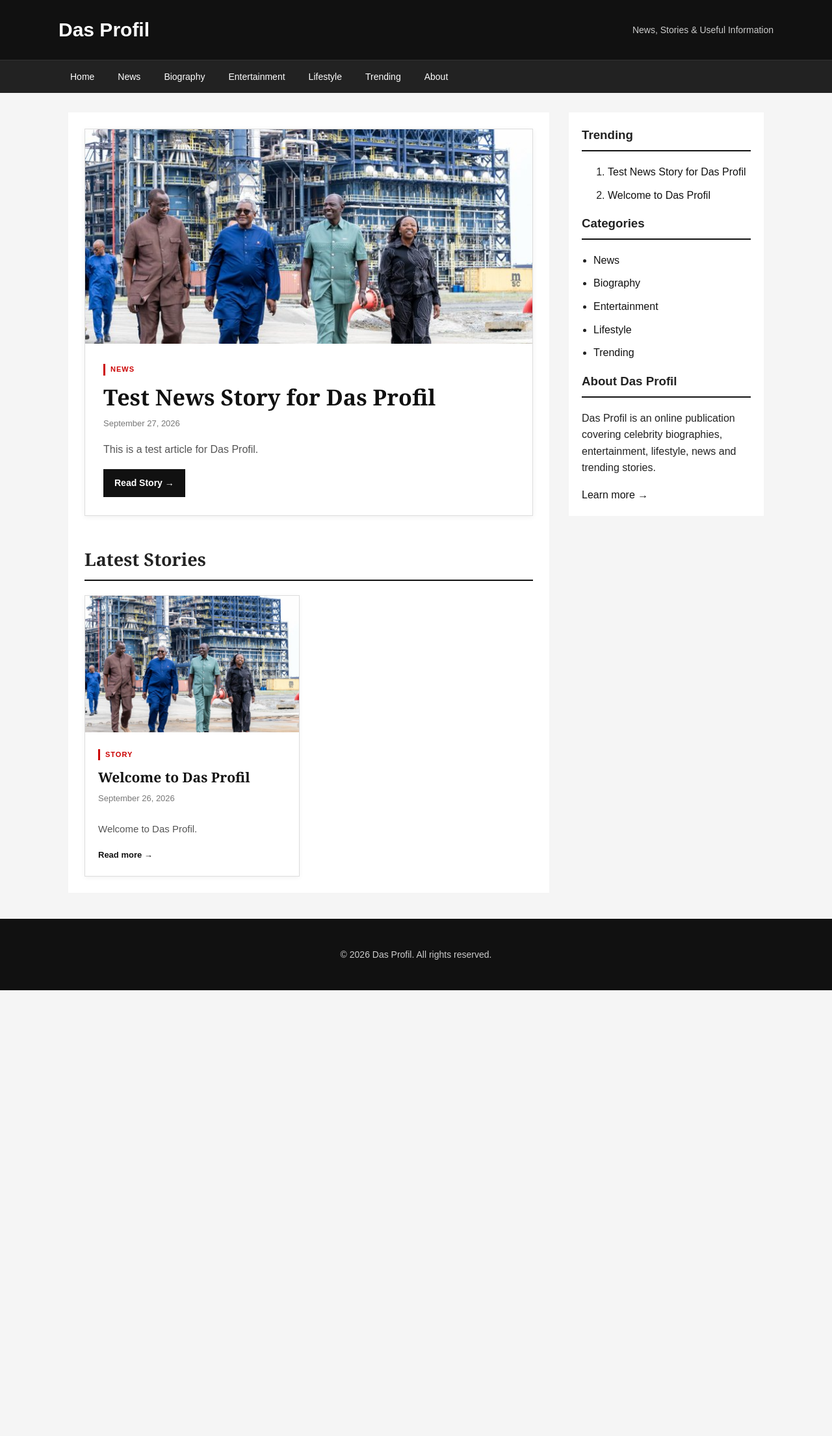
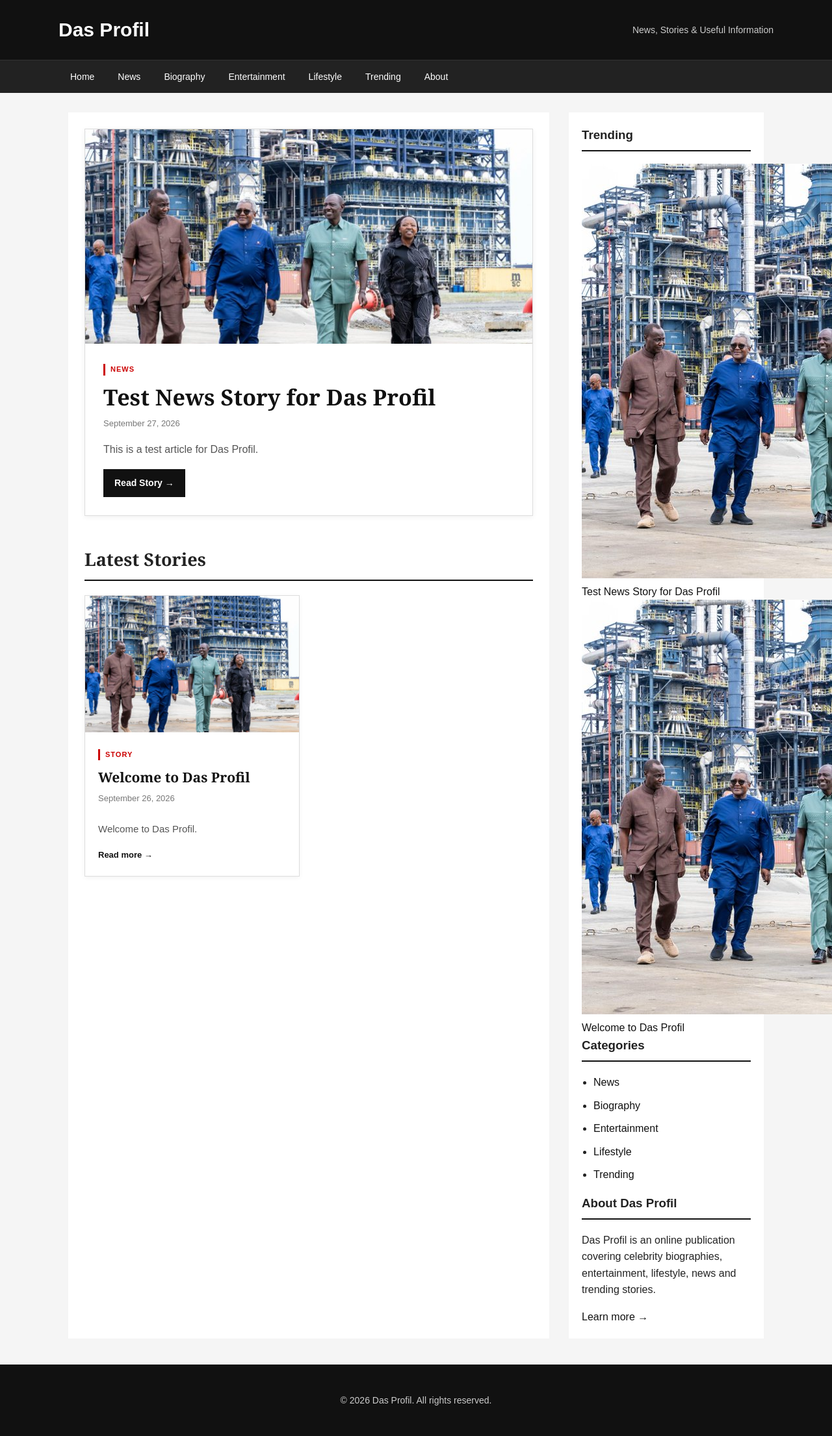
Before and after one commit to Danielitel/dasprofil, a Jekyll site: the page built from index.md, in a window 1280 px wide. Shown: the whole page at 65% size. Built offline with Jekyll 4.4.1, drawn with Linux system fonts in a browser that asks for light colours; before the commit the page ends 1524 px from its top, so only the background shows below that.

Commit message:
Enhance trending section with post images and titles
Updated the trending section to display images and titles for posts.

```diff
--- a/_layouts/default.html
+++ b/_layouts/default.html
@@ -553,19 +553,29 @@
 
     <h3>Trending</h3>
 
-    <ol class="trending-list">
+<div class="trending-list">
 
-      {% for post in site.posts limit:5 %}
+  {% for post in site.posts limit:5 %}
 
-      <li>
-        <a href="{{ post.url | relative_url }}">
-          {{ post.title }}
-        </a>
-      </li>
+  <a href="{{ post.url | relative_url }}" class="trending-item">
 
-      {% endfor %}
+    {% if post.image %}
+    <img
+      src="{{ post.image | relative_url }}"
+      alt="{{ post.title }}"
+      class="trending-thumb"
+    >
+    {% endif %}
 
-    </ol>
+    <span class="trending-title">
+      {{ post.title }}
+    </span>
+
+  </a>
+
+  {% endfor %}
+
+
 
   </div>
 
```
